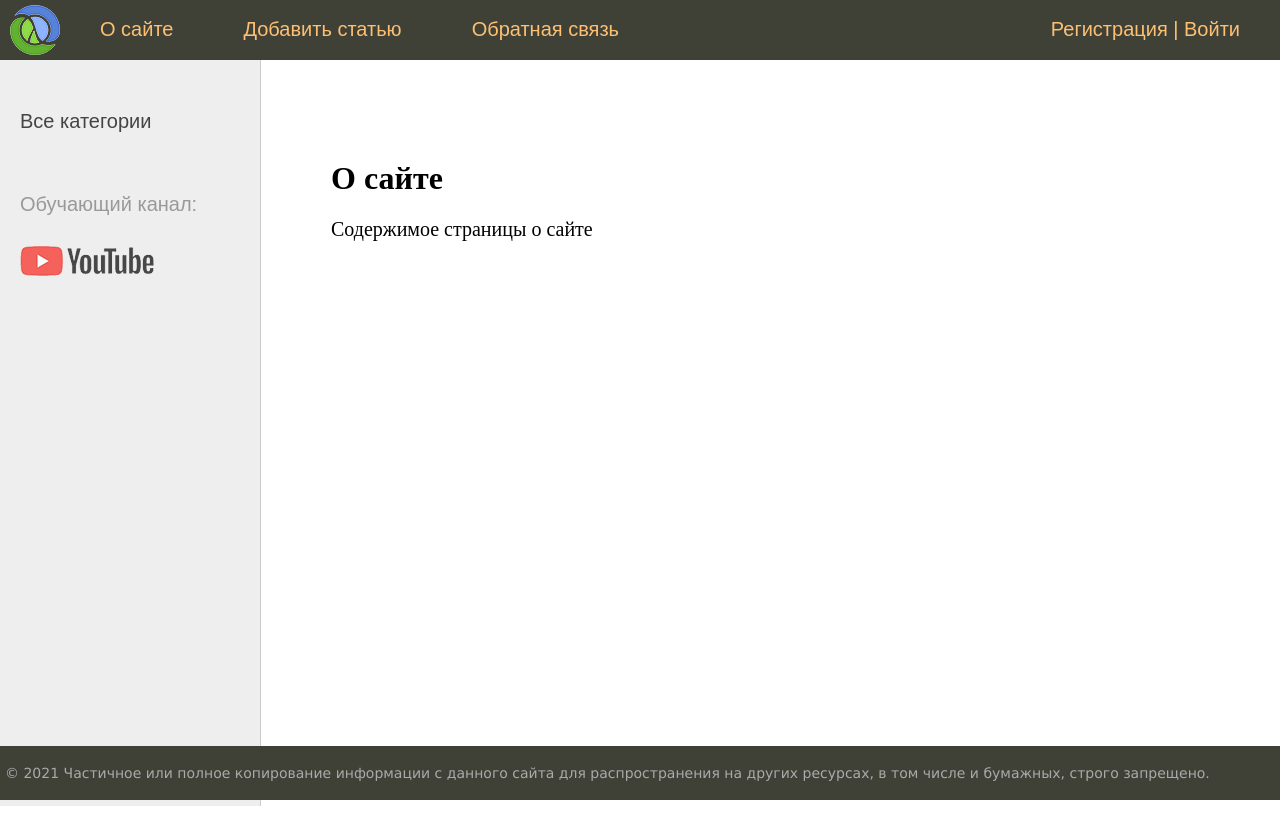
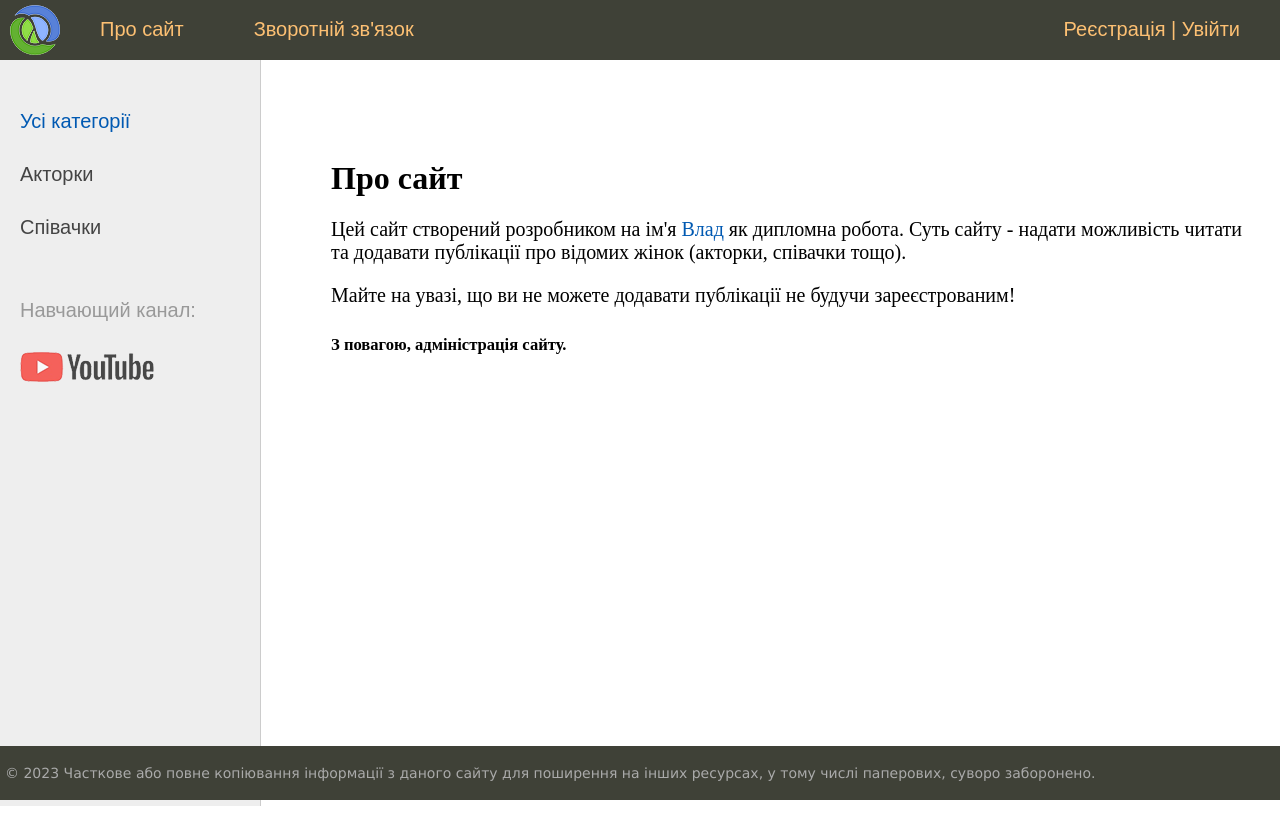
Before and after one commit to VladVidan/Famous_women, a Django app: page /about/ in a window 1280 px wide. Run offline with Django 4.2, Linux system fonts and the light colour scheme; data comes from the database, SQL or seed files in the repository.

Commit message:
TranslateToUkrainian

```diff
--- a/vidansite/women/admin.py
+++ b/vidansite/women/admin.py
@@ -17,7 +17,7 @@ class WomenAdmin(admin.ModelAdmin):
         if object.photo:
             return mark_safe(f"<img src='{object.photo.url}' width=60>")
 
-    get_html_photo.short_description = 'Миниатюра'
+    get_html_photo.short_description = 'Фото'
 
 
 class CategoryAdmin(admin.ModelAdmin):
@@ -30,5 +30,5 @@ class CategoryAdmin(admin.ModelAdmin):
 admin.site.register(Women, WomenAdmin)
 admin.site.register(Category, CategoryAdmin)
 
-admin.site.site_title = "Админ-панель сайта о известных женщинах"
-admin.site.site_header = "Админ-панель сайта о известных женщинах"
+admin.site.site_title = "Адмін-панель сайт про відомих жінок"
+admin.site.site_header = "Адмін-панель сайт про відомих жінок"
--- a/vidansite/women/apps.py
+++ b/vidansite/women/apps.py
@@ -4,4 +4,4 @@ from django.apps import AppConfig
 class WomenConfig(AppConfig):
     default_auto_field = 'django.db.models.BigAutoField'
     name = 'women'
-    verbose_name = 'Женщины мира'
+    verbose_name = 'Жінки світу'
--- a/vidansite/women/templates/women/about.html
+++ b/vidansite/women/templates/women/about.html
@@ -2,5 +2,13 @@
 
 {% block content %}
 <h1>{{title}}</h1>
-<p>Содержимое страницы о сайте</p>
+<p>
+    Цей сайт створений розробником на ім'я
+    <a href="https://www.linkedin.com/in/vlad-vidan/?originalSubdomain=ua">Влад</a> як дипломна робота.
+    Суть сайту - надати можливість читати та додавати публікації про відомих жінок (акторки, співачки тощо).
+</p>
+<p>
+    Майте на увазі, що ви не можете додавати публікації не будучи зареєстрованим!
+</p>
+<h5>З повагою, адміністрація сайту.</h5>
 {% endblock %}
--- a/vidansite/women/templates/women/addpage.html
+++ b/vidansite/women/templates/women/addpage.html
@@ -11,6 +11,6 @@
     <p><label class="form-label" for="{{ f.id_for_label }}">{{ f.label }}: </label>{{ f }}</p>
     <div class="form-error">{{ f.errors }}</div>
 {% endfor %}
-    <button type="submit">Добавить</button>
+    <button type="submit">Додати</button>
 </form>
 {% endblock %}
--- a/vidansite/women/templates/women/base.html
+++ b/vidansite/women/templates/women/base.html
@@ -20,10 +20,10 @@
 			<li><a href="{% url m.url_name %}">{{m.title}}</a></li>
 {% endfor %}
 			{% if request.user.is_authenticated %}
-				<li class="last"> {{user.username}} | <a href="{% url 'logout' %}">Выйти</a></li>
+				<li class="last"> {{user.username}} | <a href="{% url 'logout' %}">Вийти</a></li>
 			{% else %}
 				<li class="last">
-				<a href="{% url 'register' %}">Регистрация</a> | <a href="{% url 'login' %}">Войти</a>
+				<a href="{% url 'register' %}">Реєстрація</a> | <a href="{% url 'login' %}">Увійти</a>
 				</li>
 			{% endif %}
 			</ul>
@@ -39,9 +39,9 @@
 
 	<ul id="leftchapters">
 {% if cat_selected == 0 %}
-		<li class="selected">Все категории</li>
+		<li class="selected">Усі категорії</li>
 {% else %}
-		<li><a href="{% url 'home' %}">Все категории</a></li>
+		<li><a href="{% url 'home' %}">Усі категорії</a></li>
 {% endif %}
 
 {% for c in cats %}
@@ -55,7 +55,7 @@
 {% endfor %}
 
 		<li class="share">
-		<p>Обучающий канал:</p>
+		<p>Навчающий канал:</p>
 		<a class="share-yt" href="https://www.youtube.com/channel/UClJzWfGWuGJL2t-3dYKcHTA/playlists" target="_blank" rel="nofollow"></a>
 		</li>
 	</ul>
@@ -103,7 +103,7 @@
 <!-- Footer -->
 <tr><td valign=top>
 	<div id="footer">
-		<p>&copy; 2021 Частичное или полное копирование информации с данного сайта для распространения на других ресурсах, в том числе и бумажных, строго запрещено.</p>
+		<p>&copy; 2023 Часткове або повне копіювання інформації з даного сайту для поширення на інших ресурсах, у тому числі паперових, суворо заборонено.</p>
 	</div>
 </td></tr></table>
 <!-- Конец footer'а и страницы -->
--- a/vidansite/women/templates/women/contact.html
+++ b/vidansite/women/templates/women/contact.html
@@ -13,7 +13,7 @@
   <div class="form-error">{{ f.errors }}</div>
   {% endfor %}
 
-  <button type="submit">Отправить</button>
+  <button type="submit">Надіслати</button>
 </form>
 
 {% endblock %}
--- a/vidansite/women/templates/women/index.html
+++ b/vidansite/women/templates/women/index.html
@@ -4,7 +4,7 @@
 <ul class="list-articles">
 	{% for p in posts %}
 			<li><div class="article-panel">
-				<p class="first">Категория: {{p.cat}}</p>
+				<p class="first">Категорія: {{p.cat}}</p>
 				<p class="last">Дата: {{p.time_update|date:"d-m-Y H:i:s"}}</p>
 			</div>
 
@@ -17,7 +17,7 @@
 	{{p.content|linebreaks|truncatewords:15}}
 	{% endautoescape %}
 			<div class="clear"></div>
-			<p class="link-read-post"><a href="{{ p.get_absolute_url }}">Читать пост</a></p>
+			<p class="link-read-post"><a href="{{ p.get_absolute_url }}">Читати пост</a></p>
 			</li>
 	{% endfor %}
 </ul>
--- a/vidansite/women/templates/women/login.html
+++ b/vidansite/women/templates/women/login.html
@@ -13,7 +13,7 @@
   <div class="form-error">{{ f.errors }}</div>
   {% endfor %}
 
-  <button type="submit">Войти</button>
+  <button type="submit">Увійти</button>
 </form>
 
 {% endblock %}
--- a/vidansite/women/templates/women/register.html
+++ b/vidansite/women/templates/women/register.html
@@ -9,7 +9,7 @@
   <p><label class="form-label" for="{{ f.id_for_label }}">{{f.label}}: </label>{{ f }}</p>
   <div class="form-error">{{ f.errors }}</div>
   {% endfor %}
-  <button type="submit">Регистрация</button>
+  <button type="submit">Реєстрація</button>
 </form>
 
 {% endblock %}
--- a/vidansite/women/urls.py
+++ b/vidansite/women/urls.py
@@ -4,7 +4,7 @@ from .views import *
 
 urlpatterns = [
     path('', WomenHome.as_view(), name='home'),  # http://127.0.0.1:8000/
-    path('about/', about, name='about'),
+    path('about/', About.as_view(), name='about'),
     path('addpage/', AddPage.as_view(), name='add_page'),
     path('contact/', ContactFormView.as_view(), name='contact'),
     path('login/', LoginUser.as_view(), name='login'),
--- a/vidansite/women/utils.py
+++ b/vidansite/women/utils.py
@@ -2,9 +2,9 @@ from .models import *
 from django.db.models import Count
 from django.core.cache import cache
 
-menu = [{'title': 'О сайте', 'url_name': 'about'},
-        {'title': 'Добавить статью', 'url_name': 'add_page'},
-        {'title': 'Обратная связь', 'url_name': 'contact'},
+menu = [{'title': 'Про сайт', 'url_name': 'about'},
+        {'title': 'Додати статтю', 'url_name': 'add_page'},
+        {'title': "Зворотній зв'язок", 'url_name': 'contact'},
         ]
 
 
--- a/vidansite/women/views.py
+++ b/vidansite/women/views.py
@@ -1,6 +1,6 @@
 from django.http import HttpResponse, HttpResponseNotFound, Http404
 from django.shortcuts import render, redirect, get_object_or_404
-from django.views.generic import ListView, DetailView, CreateView, FormView
+from django.views.generic import ListView, DetailView, CreateView, FormView, TemplateView
 from django.contrib.auth.mixins import LoginRequiredMixin
 from django.contrib.auth.views import LoginView
 from django.contrib.auth import logout, login
@@ -17,30 +17,20 @@ class WomenHome(DataMixin, ListView):
 
     def get_context_data(self, *, object_list=None, **kwargs):
         context = super().get_context_data(**kwargs)
-        c_def = self.get_user_context(title='Главная страница')
+        c_def = self.get_user_context(title='Головна сторінка')
         return dict(list(context.items()) + list(c_def.items()))
 
     def get_queryset(self):
         return Women.objects.filter(is_published=True).select_related('cat')
 
 
-# def index(request):
-#     posts = Women.objects.all()
-#
-#     context = {
-#         'posts': posts,
-#         'menu': menu,
-#         'title': 'Главная страница',
-#         'cat_selected': 0,
-#                }
-#     return render(request, 'women/index.html', context=context)
+class About(DataMixin, TemplateView):
+    template_name = 'women/about.html'
 
-def about(request):
-    context = {
-        'menu': menu,
-        'title': 'О сайте'
-               }
-    return render(request, 'women/about.html', context=context)
+    def get_context_data(self, **kwargs):
+        context = super().get_context_data(**kwargs)
+        c_def = self.get_user_context(title='Про сайт')
+        return dict(list(context.items()) + list(c_def.items()))
 
 
 class AddPage(LoginRequiredMixin, DataMixin, CreateView):
@@ -52,28 +42,9 @@ class AddPage(LoginRequiredMixin, DataMixin, CreateView):
 
     def get_context_data(self, **kwargs):
         context = super().get_context_data(**kwargs)
-        c_def = self.get_user_context(title='Добавление публикации')
+        c_def = self.get_user_context(title='Додавання публікації')
         return dict(list(context.items()) + list(c_def.items()))
 
-# def addpage(request):
-#     if request.method == 'POST':
-#         form = AddPostForm(request.POST, request.FILES)
-#         if form.is_valid():
-#             #print(form.cleaned_data)
-#             form.save()
-#             return redirect('home')
-#     else:
-#         form = AddPostForm()
-#     context = {
-#         'form': form,
-#         'menu': menu,
-#         'title': 'Добавление статьи'
-#     }
-#     return render(request, 'women/addpage.html', context=context)
-
-
-# def contact(request):
-#     return HttpResponse('Обратная связь')
 
 class ContactFormView(DataMixin, FormView):
     form_class = ContactForm
@@ -82,16 +53,12 @@ class ContactFormView(DataMixin, FormView):
 
     def get_context_data(self, **kwargs):
         context = super().get_context_data(**kwargs)
-        c_def = self.get_user_context(title='Обратная связь')
+        c_def = self.get_user_context(title="Зворотній зв'язок")
         return dict(list(context.items()) + list(c_def.items()))
 
     def form_valid(self, form):
         print(form.cleaned_data)
         return redirect('home')
-
-
-# def login(request):
-#     return HttpResponse('Авторизация')
 
 
 class ShowPost(DataMixin, DetailView):
@@ -105,18 +72,6 @@ class ShowPost(DataMixin, DetailView):
         c_def = self.get_user_context(title=context['post'])
         return dict(list(context.items()) + list(c_def.items()))
 
-# def show_post(request, post_slug):
-#     post = get_object_or_404(Women, slug=post_slug)
-#
-#     context = {
-#         'post': post,
-#         'menu': menu,
-#         'title': post.title,
-#         'cat_selected': post.cat_id,
-#     }
-#
-#     return render(request, 'women/post.html', context=context)
-
 
 class WomenCategory(DataMixin, ListView):
     model = Women
@@ -129,29 +84,15 @@ class WomenCategory(DataMixin, ListView):
 
     def get_context_data(self, *, object_list=None, **kwargs):
         context = super().get_context_data(**kwargs)
-        context['title'] = 'Категория - ' + str(context['posts'][0].cat)
+        context['title'] = 'Категорія - ' + str(context['posts'][0].cat)
         c = Category.objects.get(slug=self.kwargs['cat_slug'])
-        c_def = self.get_user_context(title='Категория - ' + str(c.name),
+        c_def = self.get_user_context(title='Категорія - ' + str(c.name),
                                       cat_selected=c.pk)
         return dict(list(context.items()) + list(c_def.items()))
 
-# def show_category(request, cat_id):
-#     posts = Women.objects.filter(cat_id=cat_id)
-#
-#     if len(posts) == 0:
-#         raise Http404()
-#
-#     context = {
-#         'posts': posts,
-#         'menu': menu,
-#         'title': 'Отображение по рубрикам',
-#         'cat_selected': cat_id,
-#     }
-#     return render(request, 'women/index.html', context=context)
-
 
 def page_not_found(request, exception):
-    return HttpResponseNotFound('<h1>Страница не найдена.</h1>')
+    return HttpResponseNotFound('<h1>Сторінка не знайдена.</h1>')
 
 
 class RegisterUser(DataMixin, CreateView):
@@ -162,7 +103,7 @@ class RegisterUser(DataMixin, CreateView):
 
     def get_context_data(self, *, object_list=None, **kwargs):
         context = super().get_context_data(**kwargs)
-        c_def = self.get_user_context(title='Регистрация')
+        c_def = self.get_user_context(title='Реєстрація')
         return dict(list(context.items()) + list(c_def.items()))
 
     def form_valid(self, form):
@@ -178,7 +119,7 @@ class LoginUser(DataMixin, LoginView):
 
     def get_context_data(self, *, object_list=None, **kwargs):
         context = super().get_context_data(**kwargs)
-        c_def = self.get_user_context(title='Авторизация')
+        c_def = self.get_user_context(title='Авторизація')
         return dict(list(context.items()) + list(c_def.items()))
 
     def get_success_url(self):
```
Also changed, not shown: vidansite/women/forms.py (+5 -5 lines), vidansite/women/models.py (+6 -6 lines), vidansite/db.sqlite3, 1 other file.
